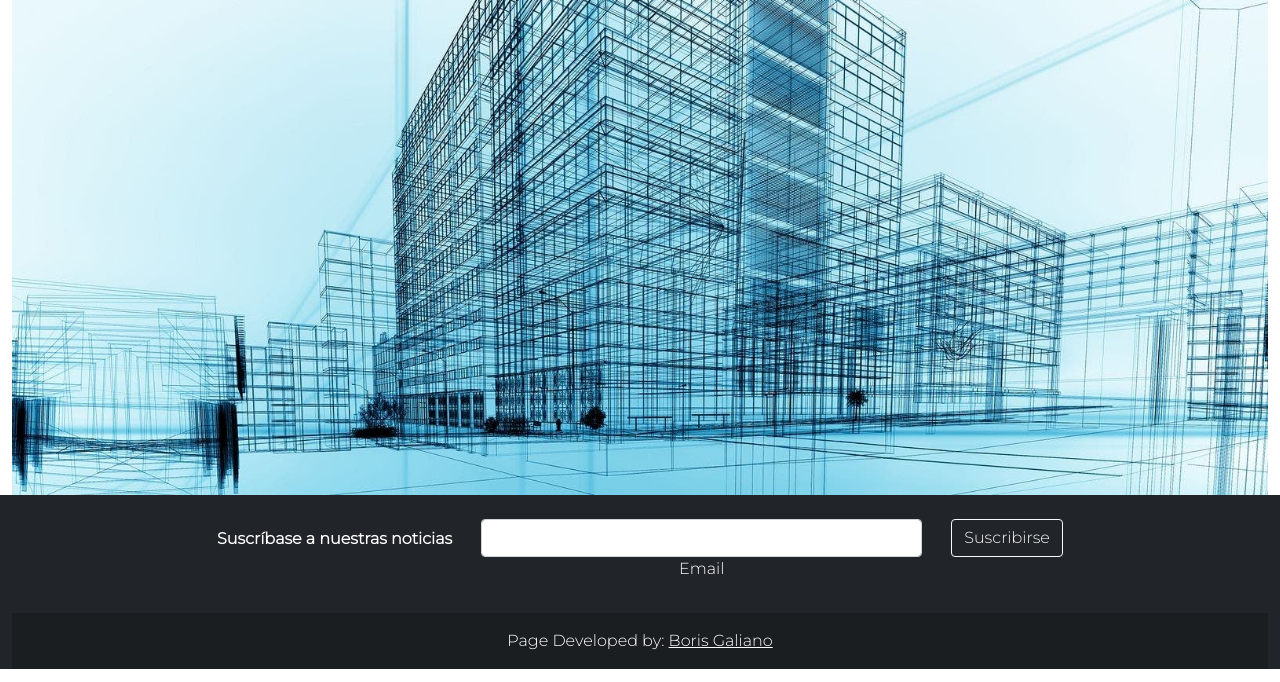
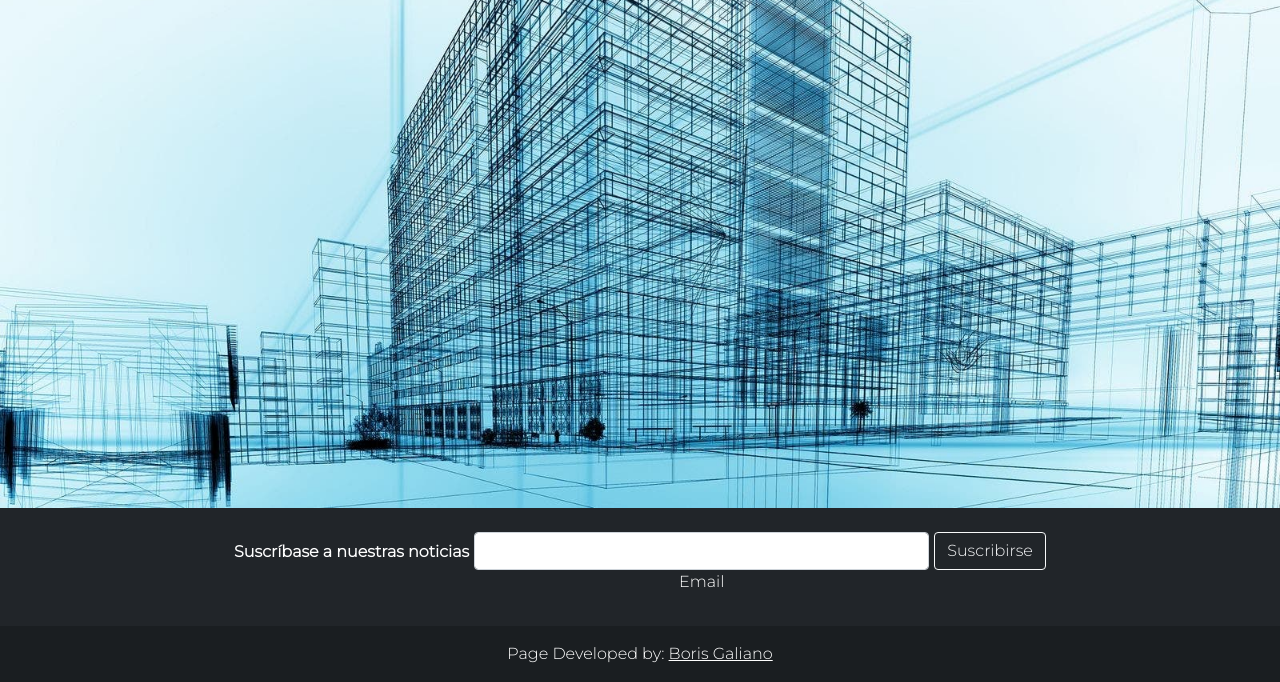
Before and after one commit to BorisGaliano/constructora-web, a website: page index.html in a window 1280 px wide. Shown: the part 378-1060 px from the top of the page. Drawn offline with nearby package versions, Linux system fonts and the light colour scheme.

Commit message:
Ajustes en pantalla

```diff
--- a/css/estilos.css
+++ b/css/estilos.css
@@ -15,6 +15,9 @@
     }
 header{
     font-size: 1.5em;
+}
+footer{
+    padding: 0px;
 }
 @media screen and (max-width: 900px) {
     .map1 {
@@ -54,3 +57,12 @@ header{
         flex-direction: column;
     }
 }
+@media only screen and (max-width: 2500px) and (min-width: 100px)  {
+    .row {
+        --bs-gutter-x: 0rem;
+    }
+    .container-fluid{
+    padding-right: var(--bs-gutter-x,0rem);
+    padding-left: var(--bs-gutter-x,0rem);
+    }
+}
--- a/scss/_index.scss
+++ b/scss/_index.scss
@@ -5,6 +5,8 @@
     grid-template-columns:1fr 1fr 1fr;
     grid-template-rows: 1fr 1fr 1fr;
     align-items: center;
+    padding: 0px;
+    width: 100%;
     .fondo{
         grid-column:1/4;
         grid-row: 1/4;
@@ -39,7 +41,7 @@
         grid-row:1/2;
         padding-top: 10px;
         border-style:ridge;
-        border-width:12px;
+        border-width:0px;
         border-color:$color-cotiza;
         font-family: 'Montserrat', sans-serif;
         .cotiza2{
--- a/scss/_nosotros.scss
+++ b/scss/_nosotros.scss
@@ -1,4 +1,7 @@
 /* Nosotros */
+.container-fluid{
+padding: 0px;
+}
 .rectangulo{
     position:relative;
     padding:1vw;
```
Also changed, not shown: pages/proyectos.html (+1 -1 lines), css/pruebacss.css.
